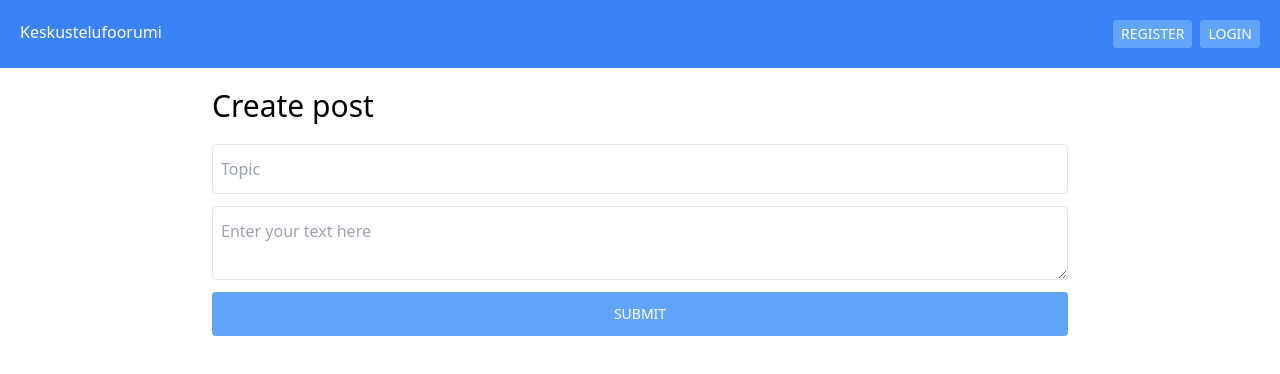
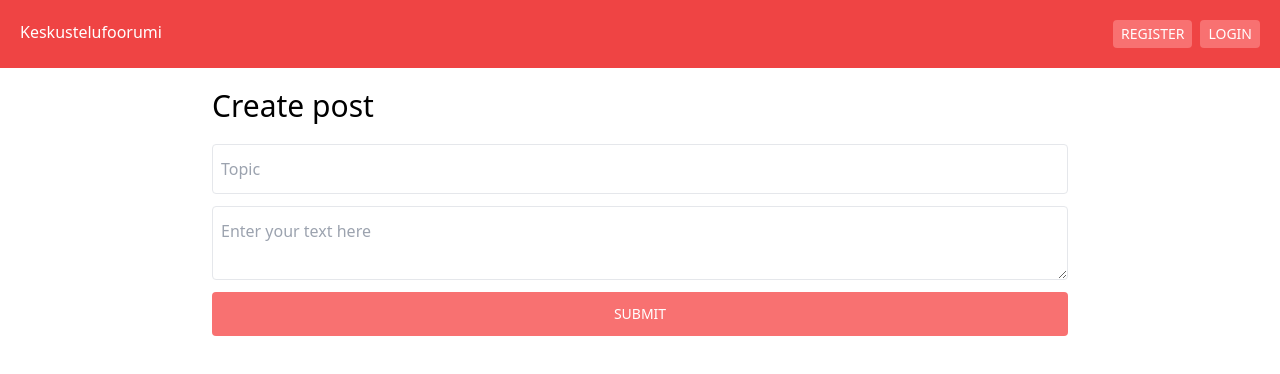
Before and after one commit to worksaku/keskusteluforum, a React (Create React App) app in the folder client/: page /create in a window 1280 px wide. Shown: the top 374 px of the page. Built offline with nearby package versions, Linux system fonts and the light colour scheme; no server answers.

Commit message:
minor front changes

```diff
--- a/client/src/App.tsx
+++ b/client/src/App.tsx
@@ -45,7 +45,7 @@ const App: React.FC = () => {
     <UserContext.Provider value={{ user, setUser }}>
       <PostsContext.Provider value={{ posts, dispatchPosts }}>
         <BrowserRouter>
-          <div className="p-5 bg-blue-500 flex content-center justify-between">
+          <div className="p-5 bg-red-500 flex content-center justify-between">
             <Link className="text-white" to="/">
               Keskustelufoorumi
             </Link>
@@ -58,13 +58,13 @@ const App: React.FC = () => {
               <div className="flex">
                 <Link
                   to="/register"
-                  className="bg-blue-400 px-2 py-1 uppercase text-sm rounded text-white mr-2"
+                  className="bg-red-400 px-2 py-1 uppercase text-sm rounded text-white mr-2"
                 >
                   Register
                 </Link>
                 <Link
                   to="/login"
-                  className="bg-blue-400 px-2 py-1 uppercase text-sm rounded text-white"
+                  className="bg-red-400 px-2 py-1 uppercase text-sm rounded text-white"
                 >
                   Login
                 </Link>
--- a/client/src/components/Comment.tsx
+++ b/client/src/components/Comment.tsx
@@ -32,7 +32,7 @@ const Comment = (props: CommentType) => {
 
   return (
     <div key={props._id} id={props._id} className="flex flex-col">
-      <div className="bg-blue-200 px-3 py-1 flex justify-between">
+      <div className="bg-red-200 px-3 py-1 flex justify-between">
         <span>{`${new Date(props.createdAt).toLocaleString()} by ${
           props.author.username
         }`}</span>
@@ -45,7 +45,7 @@ const Comment = (props: CommentType) => {
             />
           )}
       </div>
-      <div className="bg-blue-100 px-3 py-1">
+      <div className="bg-red-100 px-3 py-1">
         {!editing ? (
           <pre className="font-sans whitespace-pre-line text-left">
             {props.body}
--- a/client/src/components/Post.tsx
+++ b/client/src/components/Post.tsx
@@ -38,7 +38,7 @@ const Post = (props: PostComponentProps) => {
 
   return (
     <div key={props._id} className="flex flex-col mb-5">
-      <div className="bg-blue-700 px-3 py-1 flex justify-between">
+      <div className="bg-red-700 px-3 py-1 flex justify-between">
         <Link to={`/post/${props._id}`} className="text-white text-xl">
           {props.title}
         </Link>
@@ -55,7 +55,7 @@ const Post = (props: PostComponentProps) => {
           )}
         </div>
       </div>
-      <div className="bg-blue-400 px-3 py-1">
+      <div className="bg-red-400 px-3 py-1">
         <span className="text-white">
           {new Date(props.createdAt).toLocaleString() +
             ' by ' +
@@ -67,7 +67,7 @@ const Post = (props: PostComponentProps) => {
           {props.body}
         </pre>
       </div>
-      <div className="bg-blue-500 py-2 px-3 text-white">
+      <div className="bg-red-500 py-2 px-3 text-white">
         Comments: {props.comments.length}
       </div>
       {props.comments.map((comment) => (
--- a/client/src/components/ui-components/Button.tsx
+++ b/client/src/components/ui-components/Button.tsx
@@ -3,7 +3,7 @@ import React from 'react';
 const Button: React.FC<any> = ({ text, classes, ...rest }) => {
   return (
     <button
-      className={`bg-blue-400 px-2 py-1 uppercase text-sm rounded text-white ${classes}`.trim()}
+      className={`bg-red-400 px-2 py-1 uppercase text-sm rounded text-white hover:bg-red-600 transition ${classes}`.trim()}
       {...rest}
     >
       {text}
--- a/client/src/pages/CreatePostPage.tsx
+++ b/client/src/pages/CreatePostPage.tsx
@@ -48,7 +48,7 @@ const CreatePostPage: React.FC = () => {
         />
         <button
           type="submit"
-          className="bg-blue-400 px-2 py-3 uppercase text-sm rounded text-white"
+          className="bg-red-400 px-2 py-3 uppercase text-sm rounded text-white"
         >
           Submit
         </button>
--- a/client/src/pages/HomePage.tsx
+++ b/client/src/pages/HomePage.tsx
@@ -1,8 +1,6 @@
 import React from 'react';
 import { PostList } from '../components';
 
-const HomePage: React.FC = () => {
-  return <PostList />;
-};
+const HomePage: React.FC = () => <PostList />;
 
 export default HomePage;
--- a/client/src/pages/LoginPage.tsx
+++ b/client/src/pages/LoginPage.tsx
@@ -74,7 +74,7 @@ const LoginPage: React.FC = () => {
         />
         <button
           type="submit"
-          className="bg-blue-400 px-2 py-3 uppercase text-sm rounded text-white"
+          className="bg-red-400 px-2 py-3 uppercase text-sm rounded text-white"
         >
           Login
         </button>
--- a/client/src/pages/RegisterPage.tsx
+++ b/client/src/pages/RegisterPage.tsx
@@ -58,7 +58,7 @@ const RegisterPage: React.FC = () => {
         />
         <button
           type="submit"
-          className="bg-blue-400 px-2 py-3 uppercase text-sm rounded text-white"
+          className="bg-red-400 px-2 py-3 uppercase text-sm rounded text-white"
         >
           Register
         </button>
```
